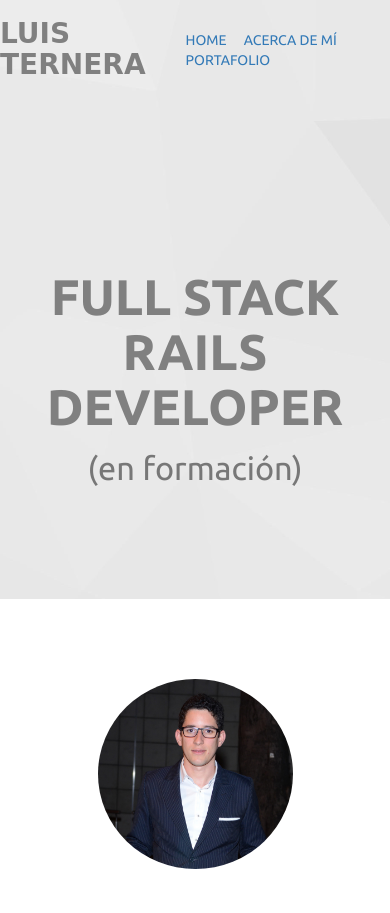
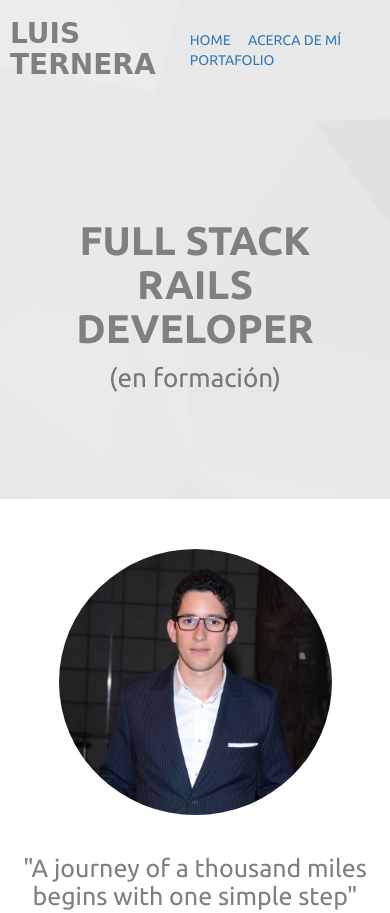
Before and after one commit to LuisTer15/portfolio, a plain HTML site: page index.html in a window 390 px wide. Shown: the top 913 px of the page. Drawn offline with nearby package versions, Linux system fonts and the light colour scheme; a web font is replaced by a local one.

Commit message:
Responsive for small screens

```diff
--- a/css/style.css
+++ b/css/style.css
@@ -25,6 +25,7 @@ header {
 }
 
 header h1 {
+	margin-left: 10px;
     color: #808080;
     font-family: 'Megrim', cursive;
 }
@@ -69,12 +70,12 @@ nav a:hover {
 
 #picture {
 	max-width: 30%;
-	margin: 80px 50px 80px 0px;
 }
 
 #picture img {
 	border-radius: 50%;
-	width: 100%
+	width: 100%;
+	margin: 80px 50px 80px 0px;
 }
 
 #text-box {
@@ -89,6 +90,7 @@ nav a:hover {
 
 #contact {
 	display: flex;
+	flex-wrap: wrap;
 	justify-content: space-around;
 	margin-top: 40px;
 }
@@ -127,7 +129,7 @@ footer {
 	height: 150px;
 	background-color: #d4d4d4;
 	text-align: center;
-	margin-bottom: 20px;
+	padding-bottom: 20px;
 }
 
 footer h1 {
@@ -143,13 +145,12 @@ footer h1 {
 
 #picture {
     max-width: 100%;
-    margin: 80px auto;
 }
 
 #picture img {
     width: 50%;
     display: block;
-    margin: 0 auto;
+    margin: 80px auto 30px auto;
 }
 
 #text-box {
@@ -160,3 +161,25 @@ footer h1 {
 }
 
 }
+
+@media (max-width: 600px) {
+
+#home {
+    height: 400px;
+}
+
+#home h1 {
+    margin: 120px 30px 0 30px;
+    font-size: 40px;
+}
+#work-1, #work-2 {
+    width: 100%;
+}
+
+#picture img {
+    width: 70%;
+    margin: 50px auto 20px auto;
+}
+
+
+}
```
